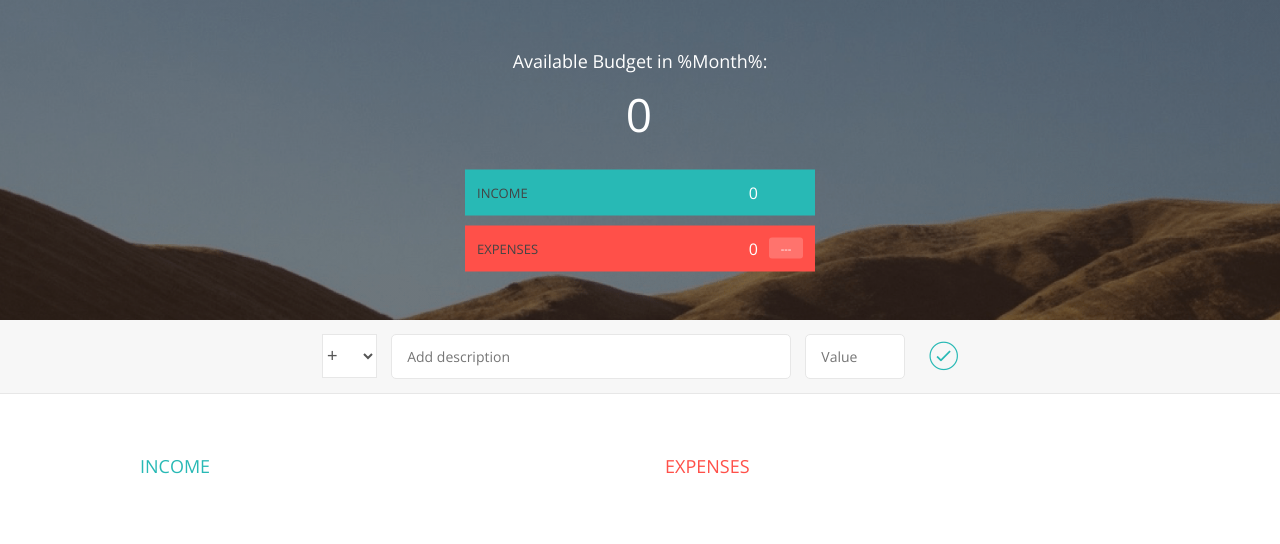
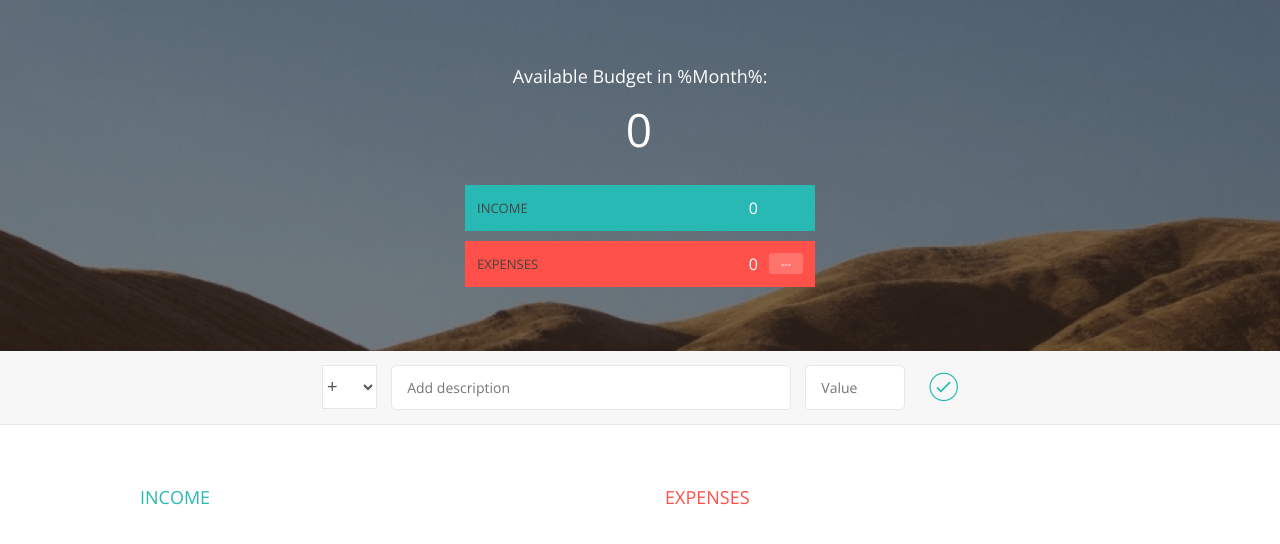
Before and after one commit to betodasilva/budget-app, a plain HTML site: page index.html in a window 1280 px wide. Drawn offline with nearby package versions, Linux system fonts and the light colour scheme.

Commit message:
Improve style

```diff
--- a/style.css
+++ b/style.css
@@ -32,19 +32,21 @@ body {
 **********************************************/
 
 .top {
-    height: 40vh;
+    min-height: 40vh;
     background-image: linear-gradient(rgba(0, 0, 0, 0.35), rgba(0, 0, 0, 0.35)), url(back.png);
     background-size: cover;
     background-position: center;
     position: relative;
+    padding-top: 3em;
+    padding-bottom: 3em;
 }
 
 .budget {
-    position: absolute;
+    position: relative;
     width: 350px;
-    top: 50%;
-    left: 50%;
-    transform: translate(-50%, -50%);
+    margin: 0 auto;
+    padding-top: 1em;
+    padding-bottom: 1em;
     color: #fff;
 }
 
```
